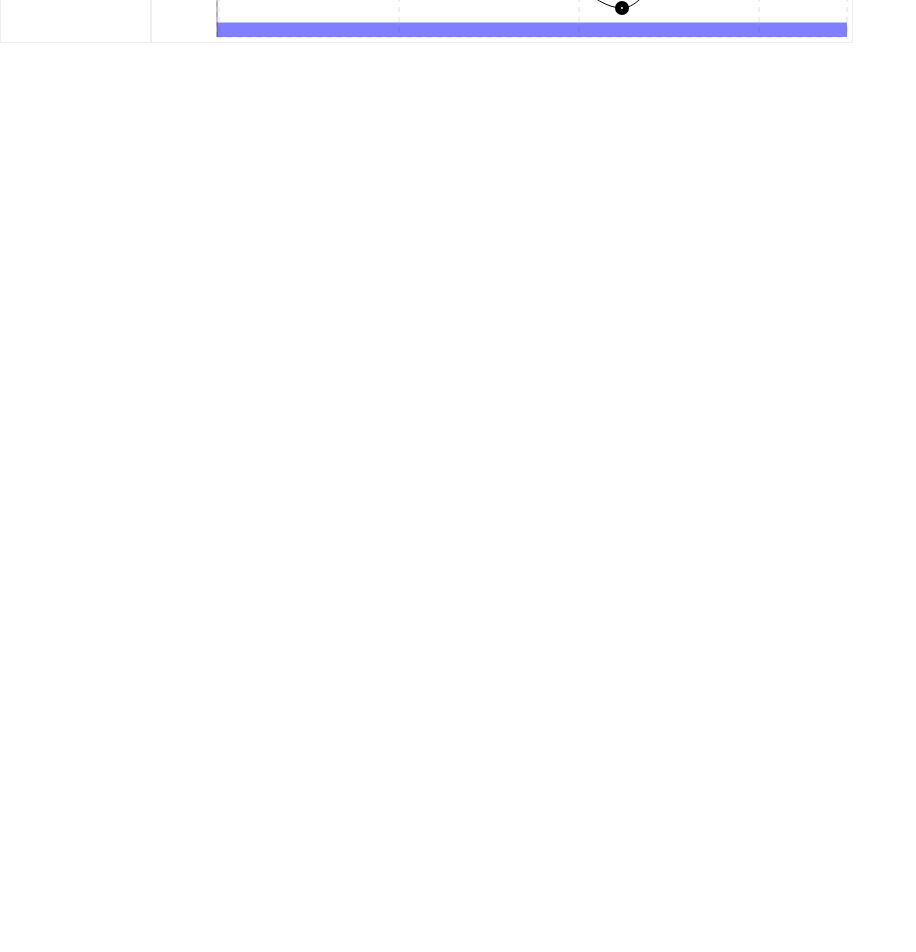
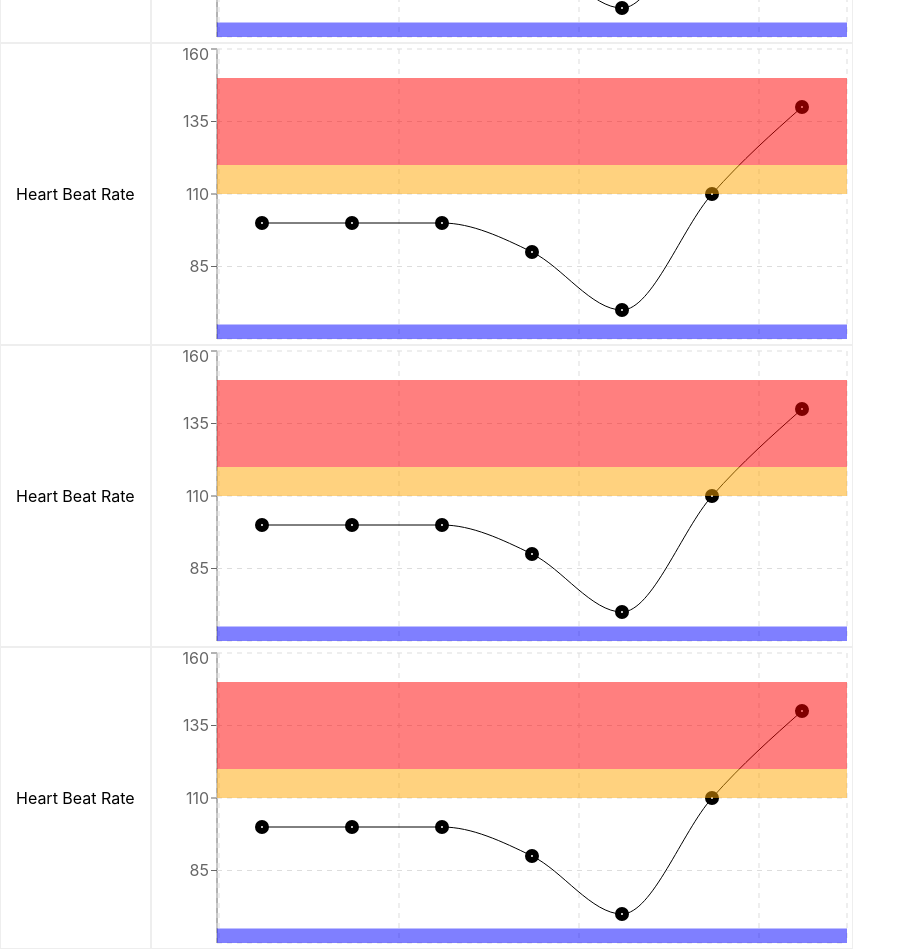
Before and after one commit to seeliang/react-solutions, a React (Create React App) app in the folder solutions/recharts/: page / in a window 1280 px wide. Shown: the part 561-1513 px from the top of the page, without its empty margins (0-916 px from the left). Before the commit the page ends 800 px from the top, so only its background shows below. Built offline with nearby package versions, Linux system fonts and the light colour scheme.

Commit message:
feat: add samples for performance test

```diff
--- a/solutions/recharts/src/App.js
+++ b/solutions/recharts/src/App.js
@@ -62,6 +62,9 @@ function App() {
 
     <Sample showTitle={true}/>
     <Sample/>
+    <Sample/>
+    <Sample/>
+    <Sample/>
     </div>
   );
 }
```
